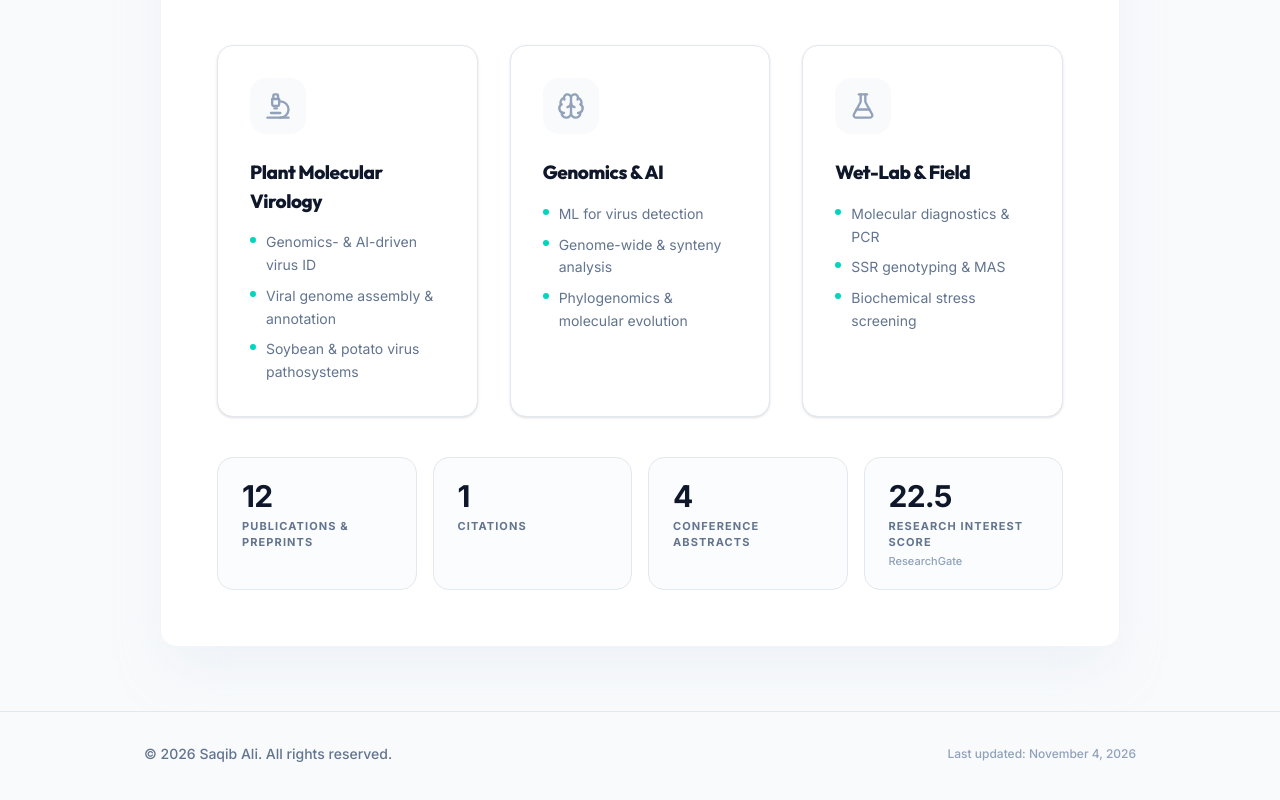
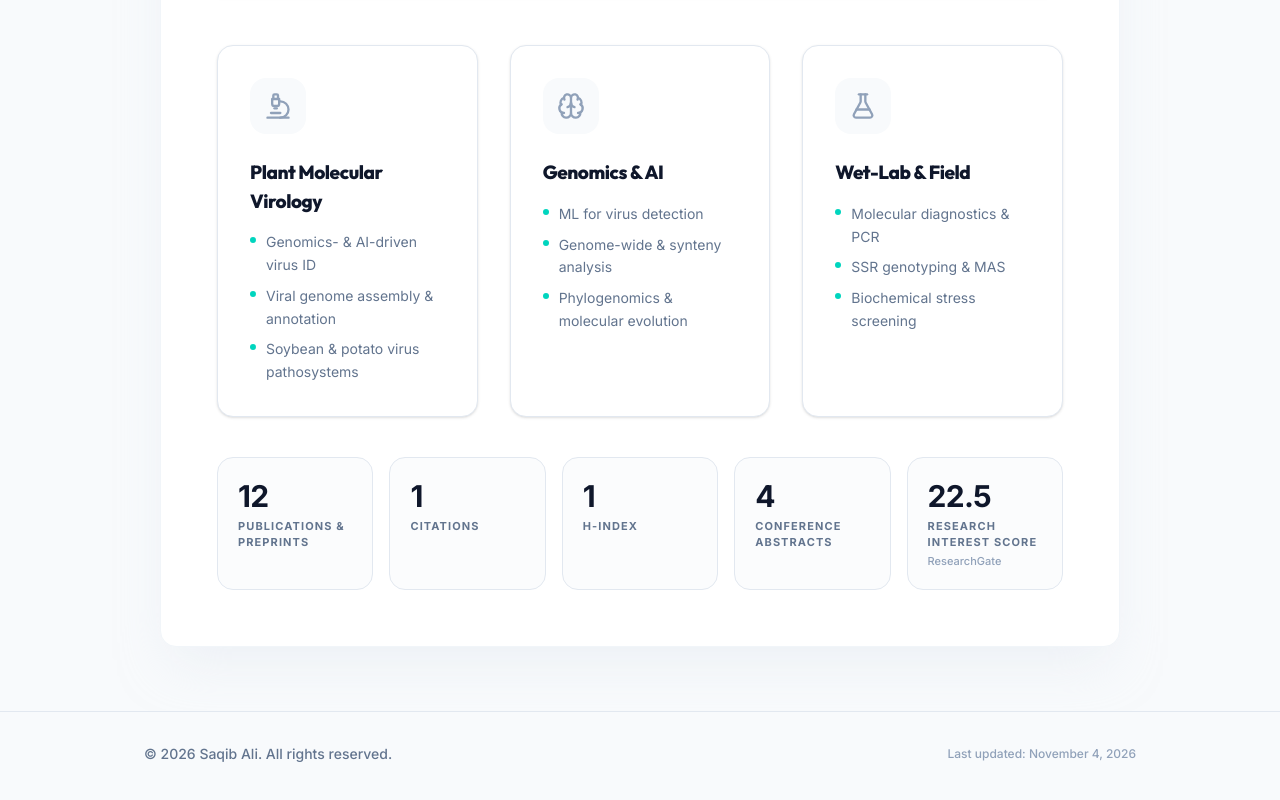
Before and after one commit to alisphd/portfolio, a React (Vite) app: page / in a window 1280 px wide. Shown: the part 1020-1820 px from the top of the page. Built offline with nearby package versions, Linux system fonts and the light colour scheme.

Commit message:
Add h-index metric and reflow the statistics row

```diff
--- a/src/App.tsx
+++ b/src/App.tsx
@@ -113,6 +113,7 @@ const TYPING_ROLES = [
 
 const RESEARCH_INTEREST_SCORE = '22.5';
 const CITATION_COUNT = 1;
+const H_INDEX = 1;
 
 const PUBLICATION_COUNTS = (() => {
   const p: any = cvData.publications ?? {};
@@ -749,14 +750,15 @@ export default function App() {
                     ))}
                   </div>
 
-                  <div className="mt-10 grid grid-cols-1 sm:grid-cols-2 lg:grid-cols-4 gap-4">
+                  <div className="mt-10 grid grid-cols-2 lg:grid-cols-5 gap-4">
                     {[
                       { value: PUBLICATION_COUNTS.publications, label: 'Publications & preprints' },
                       { value: CITATION_COUNT, label: 'Citations' },
+                      { value: H_INDEX, label: 'h-index' },
                       { value: PUBLICATION_COUNTS.conferences, label: 'Conference abstracts' },
                       { value: RESEARCH_INTEREST_SCORE, label: 'Research Interest Score', source: 'ResearchGate' }
                     ].map((metric, i) => (
-                      <div key={i} className="rounded-2xl border border-slate-200 dark:border-slate-600/50 bg-slate-50/60 dark:bg-slate-700/30 px-6 py-5 text-center sm:text-left transition-colors duration-300">
+                      <div key={i} className={`rounded-2xl border border-slate-200 dark:border-slate-600/50 bg-slate-50/60 dark:bg-slate-700/30 px-5 py-5 text-center sm:text-left transition-colors duration-300 ${i === 4 ? 'col-span-2 lg:col-span-1' : ''}`}>
                         <div className="text-3xl font-extrabold text-slate-900 dark:text-white tracking-tight">{metric.value}</div>
                         <div className="mt-1 text-[11px] font-bold uppercase tracking-widest text-slate-500 dark:text-slate-400">{metric.label}</div>
                         {metric.source && (
```
